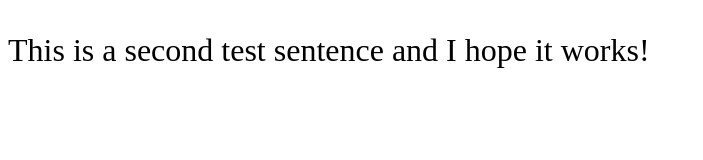
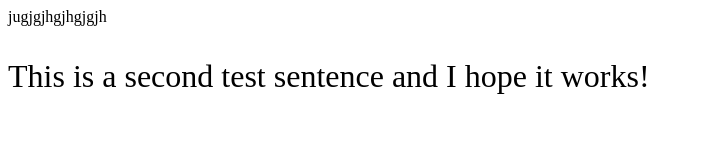
Before and after one commit to ahauser16/ahauser16.github.io, a plain HTML site: page index.html in a window 1280 px wide. Shown: the whole page, without its empty margins (0-703 px from the left). Drawn offline with Linux system fonts and the light colour scheme.

Commit message:
test commit

```diff
--- a/index.html
+++ b/index.html
@@ -18,7 +18,7 @@
 <body>
 
 
-
+jugjgjhgjhgjgjh
     <p style="font-size: xx-large;">This is a second test sentence and I hope it works!</p>
 
 
```
